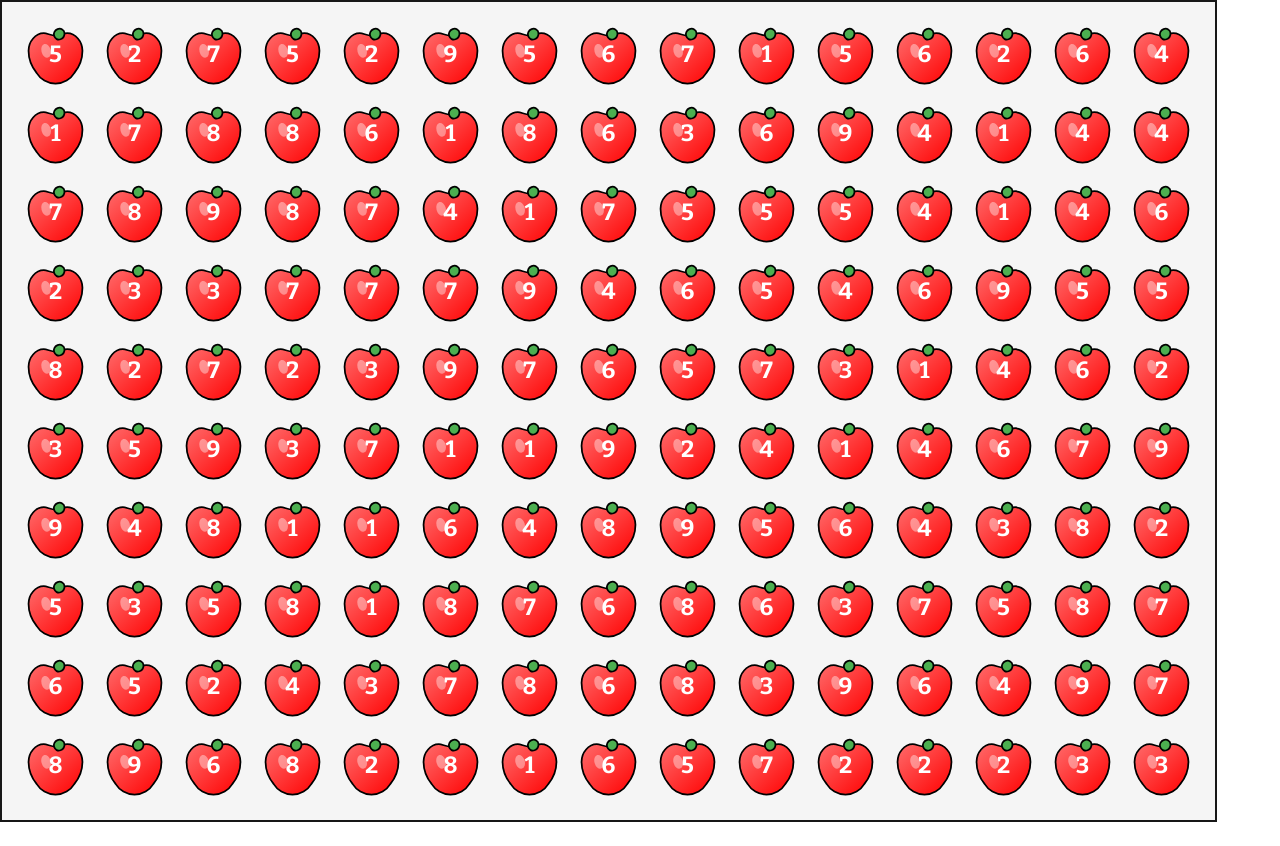
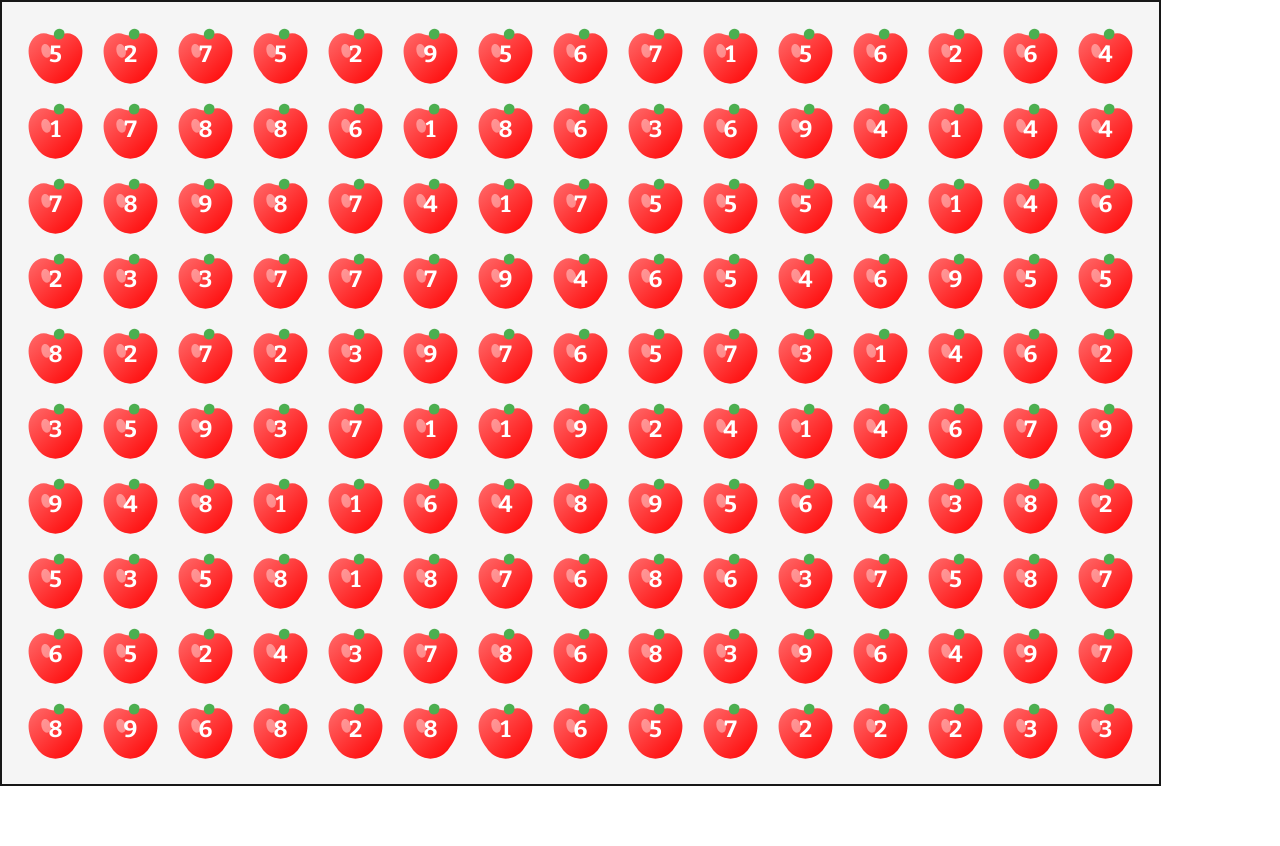
Before and after one commit to kmarellano/fujiten, a Next.js app: page / in a window 1280 px wide. After the commit the page ends 810 px from the top, so only its background shows below. Built offline with nearby package versions, Linux system fonts and the light colour scheme.

Commit message:
feat: add animations and designs when numbers add up to expected num

```diff
--- a/src/app/page.tsx
+++ b/src/app/page.tsx
@@ -1,11 +1,26 @@
 'use client';
 
-import { useState, useEffect, useCallback, useRef, Fragment } from 'react';
+import {
+    useState,
+    useEffect,
+    useCallback,
+    useRef,
+    useMemo,
+    Fragment,
+} from 'react';
+import { cn } from '@/lib/utils';
+import { useGameStore } from '@/stores';
 import { AppleIcon } from '@/components/AppleIcon';
-import { useGameStore } from '@/stores';
 
 import type React from 'react';
-import type { Position } from '@/types';
+import type {
+    Position,
+    SelectionBoxStyle,
+    CellMatrix,
+    SelectedCells,
+    SelectedNumbers,
+    SelectedPositions,
+} from '@/types';
 
 const GRID_COL = 15;
 const GRID_ROW = 10;
@@ -18,15 +33,19 @@ export default function Home() {
         currentX,
         currentY,
         isSelecting,
+        selectedCells,
         setIsSelecting,
         setInitialPosition,
         setCurrentPosition,
+        setSelectedCells,
+        resetPositions,
     } = useGameStore();
 
     const [grid, setGrid] = useState<number[][]>([]);
-    const playgroundRef = useRef<HTMLDivElement>(null);
     const animationRef = useRef<number>(0);
     const lastUpdateRef = useRef<number>(0);
+    const playgroundRef = useRef<HTMLDivElement>(null);
+    const cellRefs = useRef<Array<Array<HTMLDivElement | null>>>([]);
 
     const generateRandomGrid = useCallback(() => {
         return Array.from({ length: GRID_ROW }, () =>
@@ -64,14 +83,62 @@ export default function Home() {
             const { x, y } = position;
             setIsSelecting(true);
             setInitialPosition(x, y);
-            setCurrentPosition(x, y);
         },
-        [playgroundRef, setIsSelecting, setInitialPosition, setCurrentPosition],
+        [playgroundRef, setIsSelecting, setInitialPosition],
+    );
+
+    const findNumbersInSelectionBox = useCallback(
+        (start: Position, end: Position): Omit<SelectedCells, 'sum'> => {
+            const left = Math.min(start.x, end.x);
+            const right = Math.max(start.x, end.x);
+            const top = Math.min(start.y, end.y);
+            const bottom = Math.max(start.y, end.y);
+
+            const selectedNums: SelectedNumbers = [];
+            const selectedPos: SelectedPositions = [];
+
+            cellRefs.current.forEach((row, rowIndex) => {
+                row.forEach((cell, colIndex) => {
+                    if (cell && grid[rowIndex][colIndex] !== null) {
+                        const cellRect = cell.getBoundingClientRect();
+                        const gridRect =
+                            playgroundRef.current!.getBoundingClientRect();
+
+                        const cellLeft = cellRect.left - gridRect.left;
+                        const cellRight = cellRect.right - gridRect.left;
+                        const cellTop = cellRect.top - gridRect.top;
+                        const cellBottom = cellRect.bottom - gridRect.top;
+
+                        const innerLeft =
+                            cellLeft + (cellRight - cellLeft) * 0.3;
+                        const innerRight =
+                            cellRight - (cellRight - cellLeft) * 0.3;
+                        const innerTop = cellTop + (cellBottom - cellTop) * 0.3;
+                        const innerBottom =
+                            cellBottom - (cellBottom - cellTop) * 0.3;
+
+                        if (
+                            innerRight >= left &&
+                            innerLeft <= right &&
+                            innerBottom >= top &&
+                            innerTop <= bottom
+                        ) {
+                            const selectedNumber = grid[rowIndex][colIndex];
+                            selectedNums.push(selectedNumber);
+                            selectedPos.push({ row: rowIndex, col: colIndex });
+                        }
+                    }
+                });
+            });
+
+            return { numbers: selectedNums, positions: selectedPos };
+        },
+        [grid, cellRefs, playgroundRef],
     );
 
     const handleMouseMove = useCallback(
         (e: React.MouseEvent): void => {
-            if (!isSelecting) return;
+            if (!isSelecting || !initialX || !initialY) return;
 
             const now = Date.now();
             if (now - lastUpdateRef.current < 17) return;
@@ -82,25 +149,46 @@ export default function Home() {
 
             const { x, y } = position;
             window.requestAnimationFrame(() => {
+                const { numbers, positions } = findNumbersInSelectionBox(
+                    { x: initialX, y: initialY },
+                    { x, y },
+                );
+                setSelectedCells({ numbers, positions });
                 setCurrentPosition(x, y);
                 animationRef.current = 1;
             });
         },
-        [isSelecting, playgroundRef, setCurrentPosition],
+        [
+            initialX,
+            initialY,
+            isSelecting,
+            playgroundRef,
+            setSelectedCells,
+            setCurrentPosition,
+            findNumbersInSelectionBox,
+        ],
     );
 
     const handleMouseUp = useCallback(() => {
         setIsSelecting(false);
+        resetPositions();
+
         cancelAnimationFrame(animationRef.current);
-    }, [setIsSelecting]);
+    }, [setIsSelecting, resetPositions]);
 
     useEffect(() => {
         document.addEventListener('mouseup', handleMouseUp);
         return () => document.removeEventListener('mouseup', handleMouseUp);
     }, [handleMouseUp]);
 
-    const getSelectionBoxStyle = () => {
-        if (!isSelecting || initialX === undefined || initialY === undefined)
+    const getSelectionBoxStyle = (): SelectionBoxStyle | null => {
+        if (
+            !isSelecting ||
+            initialX === null ||
+            initialY === null ||
+            currentX === null ||
+            currentY === null
+        )
             return null;
 
         const left = Math.min(initialX, currentX);
@@ -111,10 +199,26 @@ export default function Home() {
         return { left, top, width, height };
     };
 
+    const selectedCellDesign = useMemo(() => {
+        return (selected: CellMatrix) =>
+            selectedCells.positions.some(
+                (cell) =>
+                    cell.row === selected.row && cell.col === selected.col,
+            )
+                ? {
+                      highlight: '#ffb9b9',
+                      stroke: '4',
+                  }
+                : {};
+    }, [selectedCells]);
+
+    const isUserPlaying =
+        isSelecting && initialX && initialY && currentX && currentY;
+
     return (
         <section>
             <div
-                className="grid grid-cols-15 grid-rows-10 gap-1 mb-6 p-4 bg-accent border-2 border-accent-foreground w-fit min-w-[60rem] h-auto"
+                className="grid grid-cols-15 grid-rows-10 mb-6 p-4 bg-accent border-2 border-accent-foreground w-fit min-w-[70rem] h-auto"
                 onMouseDown={handleMouseDown}
                 onMouseMove={handleMouseMove}
                 onMouseUp={handleMouseUp}
@@ -122,20 +226,39 @@ export default function Home() {
                 ref={playgroundRef}
             >
                 <Fragment>
-                    {grid.map((row, rowIndex) =>
-                        row.map((num, colIndex) => (
-                            <div key={`${rowIndex}-${colIndex}`}>
+                    {grid.map((row, rowIndex) => {
+                        if (!cellRefs.current[rowIndex]) {
+                            cellRefs.current[rowIndex] = [];
+                        }
+
+                        return row.map((num, colIndex) => (
+                            <div
+                                key={`${rowIndex}-${colIndex}`}
+                                ref={(el) => {
+                                    cellRefs.current[rowIndex][colIndex] = el;
+                                }}
+                            >
                                 <AppleIcon
                                     text={num !== null ? num : ''}
                                     size="sm"
+                                    {...selectedCellDesign({
+                                        row: rowIndex,
+                                        col: colIndex,
+                                    })}
                                 />
                             </div>
-                        )),
-                    )}
+                        ));
+                    })}
 
-                    {isSelecting && (
+                    {isUserPlaying && (
                         <div
-                            className="absolute border-2 border-destructive/80 bg-destructive/30 pointer-events-none z-10"
+                            className={cn(
+                                'absolute border-2 border-destructive/80 bg-destructive/30 pointer-events-none z-10',
+                                {
+                                    'border-2 border-amber-200 bg-amber-400/40 shadow-lg':
+                                        selectedCells.sum === 10,
+                                },
+                            )}
                             style={getSelectionBoxStyle() || {}}
                         ></div>
                     )}
--- a/src/components/AppleIcon/AppleIcon.tsx
+++ b/src/components/AppleIcon/AppleIcon.tsx
@@ -1,4 +1,4 @@
-import { memo, useMemo } from 'react';
+import { memo, useMemo, forwardRef } from 'react';
 import { AppleIconProps } from '@/types';
 
 const sizeMap = {
@@ -10,19 +10,19 @@ const sizeMap = {
 };
 
 const AppleIcon = memo(
-    ({
-        text = 1,
-        size = 'md',
-    }: AppleIconProps & { size: keyof typeof sizeMap }) => {
+    forwardRef<SVGSVGElement, AppleIconProps & { size: keyof typeof sizeMap }>(
+        ({ text = 1, size = 'md', highlight = '', stroke = '' }, ref) => {
             const svgSize = useMemo(() => sizeMap[size], [size]);
 
             return (
                 <svg
+                    ref={ref}
                     width={svgSize}
                     height={svgSize}
                     viewBox="0 0 64 64"
                     fill="none"
                     xmlns="http://www.w3.org/2000/svg"
+                    className="transition-colors"
                 >
                     <defs>
                         <linearGradient
@@ -40,8 +40,8 @@ const AppleIcon = memo(
                     <path
                         d="M32 56c-7 0-13-4-16-9C11 41 9 34 9 28c0-8 6-15 13-15 3 0 6 2 10 2s7-2 10-2c7 0 13 7 13 15 0 6-2 13-7 19-3 5-9 9-16 9Z"
                         fill="url(#appleGradient)"
-                    stroke="black"
-                    strokeWidth="1.5"
+                        stroke={highlight}
+                        strokeWidth={stroke}
                         strokeLinecap="round"
                     />
 
@@ -58,8 +58,8 @@ const AppleIcon = memo(
                     <path
                         d="M38 10c-3-2-6 0-7 2-1 2 0 5 2 6 2 1 5 0 6-2 1-2 1-5-1-6Z"
                         fill="#4CAF50"
-                    stroke="black"
-                    strokeWidth="1.5"
+                        stroke=""
+                        strokeWidth=""
                         strokeLinecap="round"
                     />
 
@@ -78,6 +78,7 @@ const AppleIcon = memo(
                 </svg>
             );
         },
+    ),
 );
 
 AppleIcon.displayName = 'AppleIcon';
--- a/src/stores/useGameStore.ts
+++ b/src/stores/useGameStore.ts
@@ -1,23 +1,35 @@
 import { create } from 'zustand';
-import { GameState } from '../types';
+import { GameState } from '@/types';
 
 export const useGameStore = create<GameState>()((set) => ({
-    initialX: 0,
-    initialY: 0,
-    currentX: 0,
+    initialX: null,
+    initialY: null,
+    currentX: null,
     currentY: 0,
     isSelecting: false,
+    selectedCells: { numbers: [], positions: [], sum: 0 },
 
     setIsSelecting: (isSelecting) => set(() => ({ isSelecting })),
     setInitialPosition: (x, y) => set(() => ({ initialX: x, initialY: y })),
     setCurrentPosition: (x, y) => set(() => ({ currentX: x, currentY: y })),
+    setSelectedCells: (selectedCells) =>
+        set(() => ({
+            selectedCells: {
+                ...selectedCells,
+                sum: selectedCells.numbers.reduce(
+                    (prev, current) => prev + current,
+                    0,
+                ),
+            },
+        })),
 
     resetPositions: () =>
         set(() => ({
-            initialX: 0,
-            initialY: 0,
-            currentX: 0,
-            currentY: 0,
+            initialX: null,
+            initialY: null,
+            currentX: null,
+            currentY: null,
             isSelecting: false,
+            selectedCells: { numbers: [], positions: [], sum: 0 },
         })),
 }));
--- a/src/types/apple.ts
+++ b/src/types/apple.ts
@@ -1,4 +1,6 @@
 export interface AppleIconProps {
     text?: number | string;
     color?: string;
+    highlight?: string;
+    stroke?: string;
 }
```
Also changed, not shown: src/types/game.ts (+23 -4 lines), src/types/index.ts (+9 -1 lines). Lines whose indentation alone changed are shown as unchanged.
